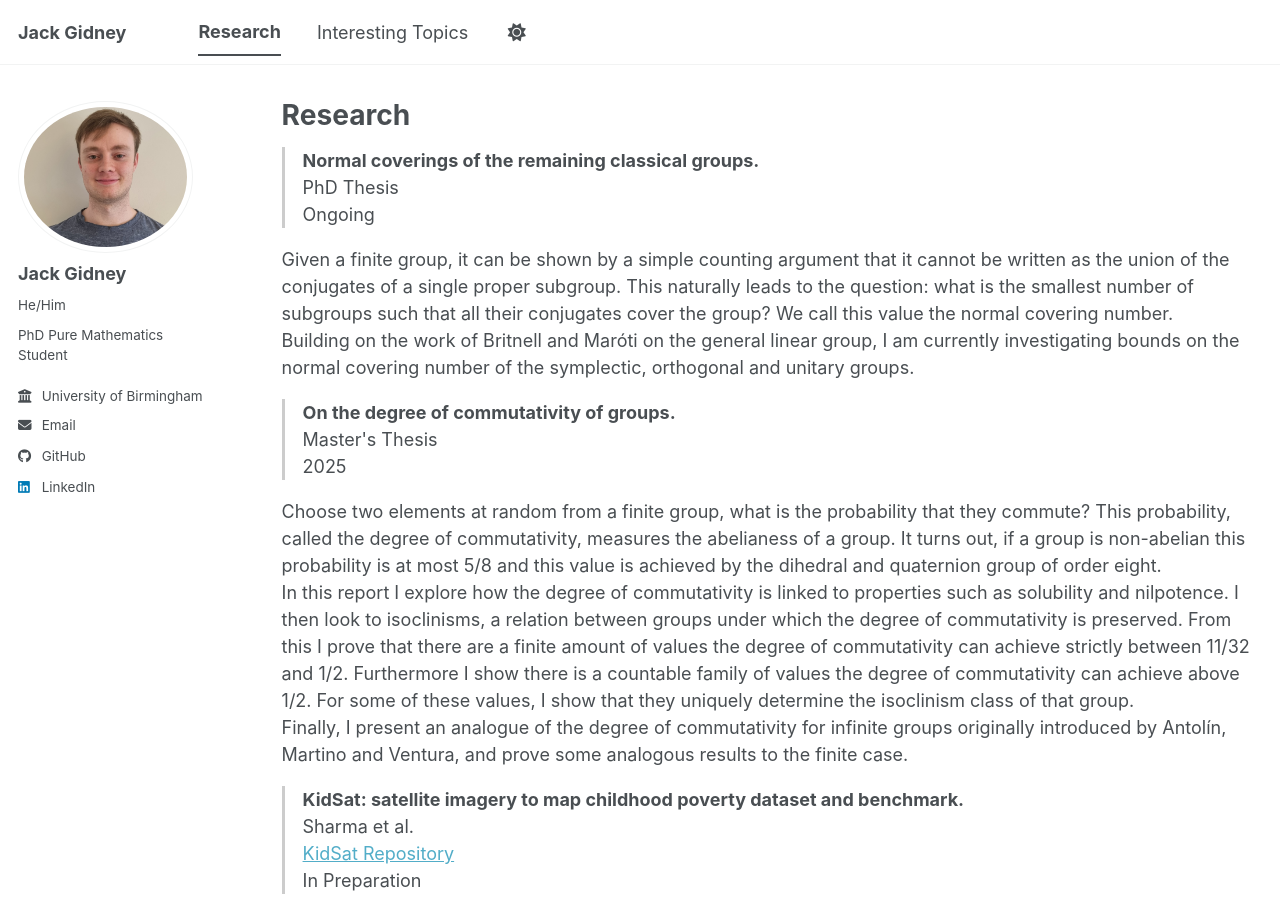
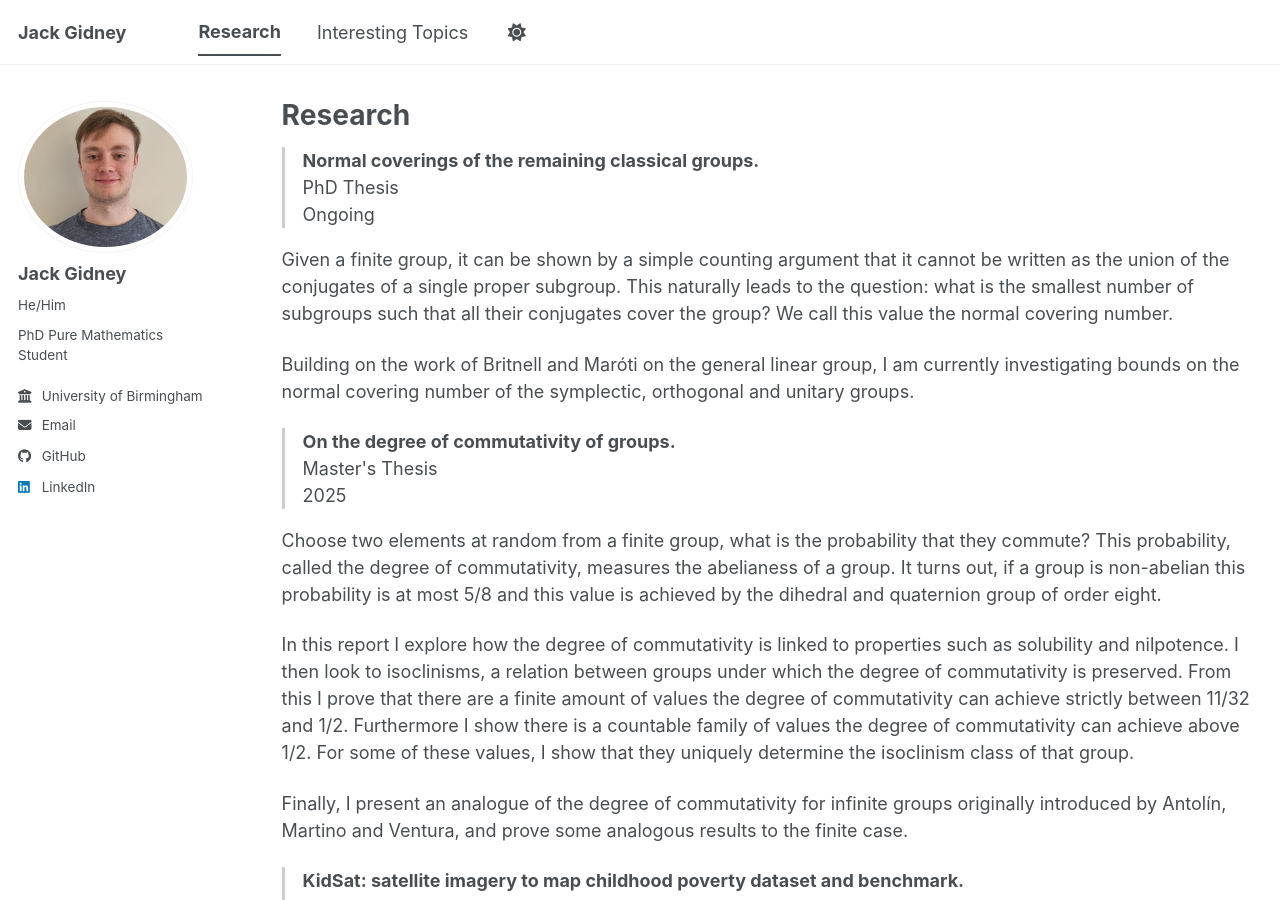
Before and after one commit to jgidney44/jgidney44.github.io, a Jekyll site: the page built from _pages/research.html, in a window 1280 px wide and 900 px high. Built offline with Jekyll 4.4.1, drawn with Linux system fonts in a browser that asks for light colours; a script bundle is joined from its source files by our own code; library files that are not in the unit come from our copies.

```diff
--- a/_pages/research.html
+++ b/_pages/research.html
@@ -13,10 +13,11 @@ PhD Thesis
 Ongoing
 </div>
 
-Given a finite group, it can be shown by a simple counting argument that it cannot be written as the union of the conjugates of a single proper subgroup. This naturally leads to the question: what is the smallest number of subgroups such that all their conjugates
-cover the group? We call this value the normal covering number.
-<br>
-Building on the work of Britnell and Mar&oacute;ti on the general linear group, I am currently investigating bounds on the normal covering number of the symplectic, orthogonal and unitary groups.
+
+<p>Given a finite group, it can be shown by a simple counting argument that it cannot be written as the union of the conjugates of a single proper subgroup. This naturally leads to the question: what is the smallest number of subgroups such that all their conjugates
+cover the group? We call this value the normal covering number. </p>
+
+<p>Building on the work of Britnell and Mar&oacute;ti on the general linear group, I am currently investigating bounds on the normal covering number of the symplectic, orthogonal and unitary groups.</p>
 
 
 <div class="research-item">
@@ -27,15 +28,16 @@ Master's Thesis
 2025
 </div>
 
-Choose two elements at random from a finite group, what is the probability that they commute? This probability, called the degree of commutativity, measures the abelianess of a group. It turns out, if a group is non-abelian this probability is at most 5/8
-and this value is achieved by the dihedral and quaternion group of order eight.
-<br>
-In this report I explore how the degree of commutativity is linked to properties such as solubility and nilpotence. I then look to isoclinisms, a relation between groups under
+
+<p>Choose two elements at random from a finite group, what is the probability that they commute? This probability, called the degree of commutativity, measures the abelianess of a group. It turns out, if a group is non-abelian this probability is at most 5/8
+and this value is achieved by the dihedral and quaternion group of order eight. </p>
+
+<p>In this report I explore how the degree of commutativity is linked to properties such as solubility and nilpotence. I then look to isoclinisms, a relation between groups under
 which the degree of commutativity is preserved. From this I prove that there are a finite amount of values the degree of commutativity can achieve strictly between 11/32 and 1/2. Furthermore I show there is a countable family of values the degree of
-commutativity can achieve above 1/2. For some of these values, I show that they uniquely determine the isoclinism class of that group.
-<br>
-Finally, I present an analogue of the degree of commutativity for infinite groups originally
-introduced by Antol&iacute;n, Martino and Ventura, and prove some analogous results to the finite case.
+commutativity can achieve above 1/2. For some of these values, I show that they uniquely determine the isoclinism class of that group.</p>
+
+<p>Finally, I present an analogue of the degree of commutativity for infinite groups originally
+introduced by Antol&iacute;n, Martino and Ventura, and prove some analogous results to the finite case.</p>
 
 
 <div class="research-item">
@@ -48,12 +50,13 @@ Sharma et al.
 In Preparation
 </div>
 
-High quality datasets such as the Demographic and Health Surveys (DHS) can be used to model child poverty and inform organisations and policymakers where the need is most. However these surveys are expensive and time consuming to collect, and
+
+<p>High quality datasets such as the Demographic and Health Surveys (DHS) can be used to model child poverty and inform organisations and policymakers where the need is most. However these surveys are expensive and time consuming to collect, and
 can quickly become outdated, making any models less effective into the future. Improvements to computer-vision models alongside easy access to Landsat and Sentinel satellite data offer a way of extending these models and potentially improving
-temporal and spatial estimates of child poverty.
-<br>
-In this paper we assess the effectiveness of computer-vision models including DINOv2, and satellite specific models such as MOSAIKS and SatMAE in predicting the
-level of child poverty across nineteen countries in Africa.
+temporal and spatial estimates of child poverty.</p>
+
+<p>In this paper we assess the effectiveness of computer-vision models including DINOv2, and satellite specific models such as MOSAIKS and SatMAE in predicting the
+level of child poverty across nineteen countries in Africa.</p>
 
 
 <div class="research-item">
```
